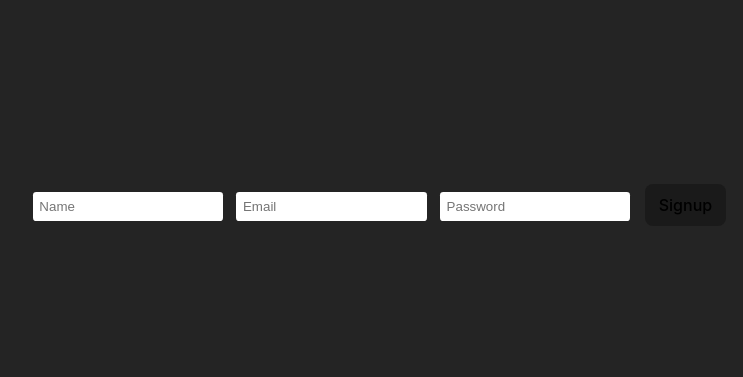
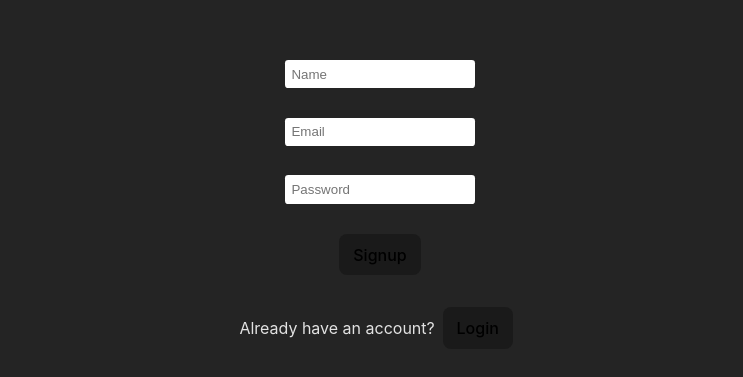
Before and after one commit to BackYard911/flights, a React (Vite) app: page /signup in a window 1280 px wide. Shown: the part 195-572 px from the top of the page, without its empty margins (260-1003 px from the left). Built offline with nearby package versions, Linux system fonts and the light colour scheme.

Commit message:
feat: add signup button

```diff
--- a/src/components/Login/Login.tsx
+++ b/src/components/Login/Login.tsx
@@ -33,6 +33,12 @@ export function Login() {
         required
       />
       <button type="submit">Login</button>
+      <div>
+        Don't have an account?
+        <button type="button" onClick={() => navigate("/signup")}>
+          Signup
+        </button>
+      </div>
     </form>
   );
 }
--- a/src/components/Signup/Signup.tsx
+++ b/src/components/Signup/Signup.tsx
@@ -1,19 +1,23 @@
 import { useState } from "react";
 import { signup } from "../../api/auth";
 import { Input } from "../global/Input/Input";
+import styles from "./signup.module.css";
+import { useNavigate } from "react-router-dom";
 
 export function Signup() {
+  const navigate = useNavigate();
+
   const [name, setName] = useState("");
   const [email, setEmail] = useState("");
   const [password, setPassword] = useState("");
 
   const handleSubmit = (event: React.FormEvent<HTMLFormElement>) => {
     event.preventDefault();
-    signup({ name, email, password })
+    signup({ name, email, password });
   };
 
   return (
-    <form onSubmit={handleSubmit}>
+    <form onSubmit={handleSubmit} className={styles.container}>
       <Input
         type="text"
         placeholder="Name"
@@ -36,6 +40,16 @@ export function Signup() {
         required
       />
       <button type="submit">Signup</button>
+      <div>
+        <span>Already have an account?</span>
+        <button
+          onClick={() => {
+            navigate("/login");
+          }}
+        >
+          Login
+        </button>
+      </div>
     </form>
   );
 }
--- /dev/null
+++ b/src/components/Signup/signup.module.css
@@ -0,0 +1,7 @@
+.container {
+    display: flex;
+    flex-direction: column;
+    align-items: center;
+    justify-content: center;
+    gap: 1em;
+}
```
Lines whose indentation alone changed are shown as unchanged.
